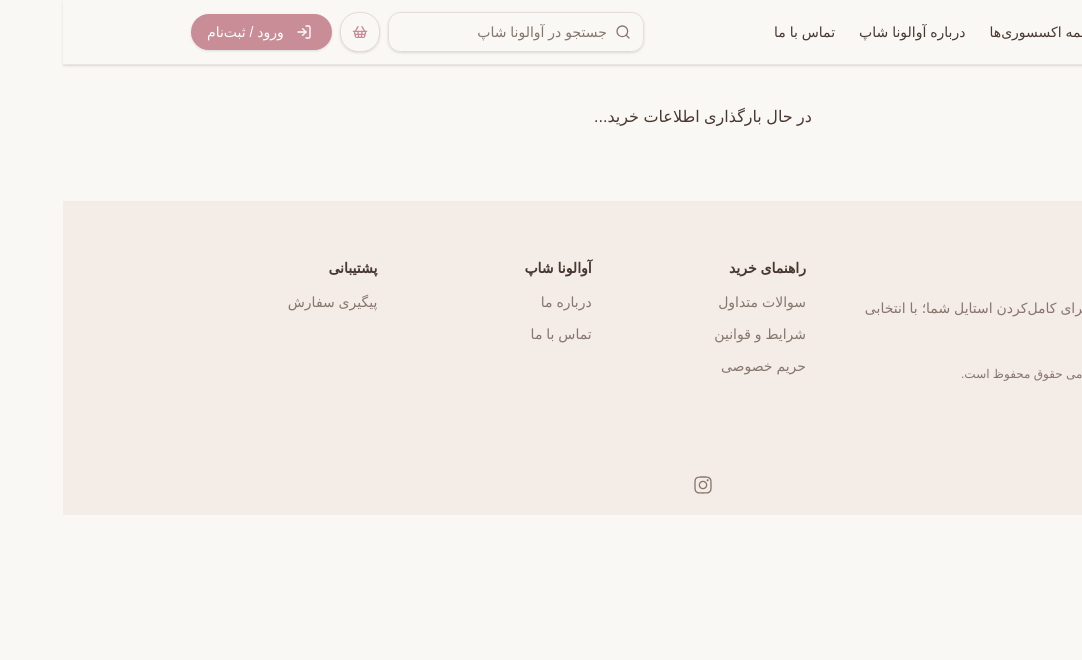
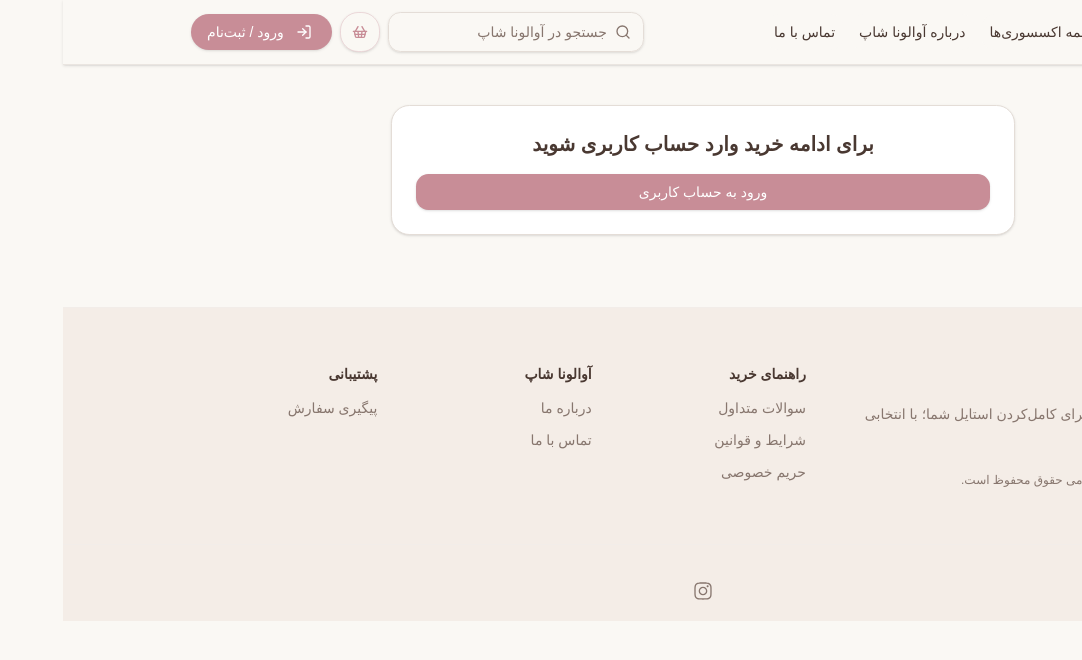
Before and after one commit to MahdiEbrp/avaluashop, a Next.js app: page /checkout in a window 1280 px wide. Shown: the top 660 px of the page, without its empty margins (198-1280 px from the left). Built offline with nearby package versions, Linux system fonts and the light colour scheme; a web font is replaced by a local one.

Commit message:
fix(checkout): provide user and cart contexts on checkout route

```diff
--- a/src/app/(store)/(routes)/checkout/page.tsx
+++ b/src/app/(store)/(routes)/checkout/page.tsx
@@ -5,11 +5,11 @@ import { Card, CardContent, CardHeader } from '@/components/ui/card'
 import { Input } from '@/components/ui/input'
 import { Label } from '@/components/ui/label'
 import { Textarea } from '@/components/ui/textarea'
-import { useCartContext } from '@/state/Cart'
-import { useUserContext } from '@/state/User'
+import { CartContextProvider, useCartContext } from '@/state/Cart'
+import { UserContextProvider, useUserContext } from '@/state/User'
 import Link from 'next/link'
-import { useRouter } from 'next/navigation'
-import { FormEvent, useEffect, useMemo, useState } from 'react'
+import { useEffect, useMemo, useState } from 'react'
+import type { FormEvent } from 'react'
 
 type Address = {
    id: string
@@ -23,7 +23,16 @@ const money = new Intl.NumberFormat('fa-IR')
 const toman = (value: number) => `${money.format(Math.round(value))} تومان`
 
 export default function CheckoutPage() {
-   const router = useRouter()
+   return (
+      <UserContextProvider>
+         <CartContextProvider>
+            <CheckoutContent />
+         </CartContextProvider>
+      </UserContextProvider>
+   )
+}
+
+function CheckoutContent() {
    const { user, loading: userLoading } = useUserContext()
    const { cart, loading: cartLoading } = useCartContext()
    const [addresses, setAddresses] = useState<Address[]>([])
```
